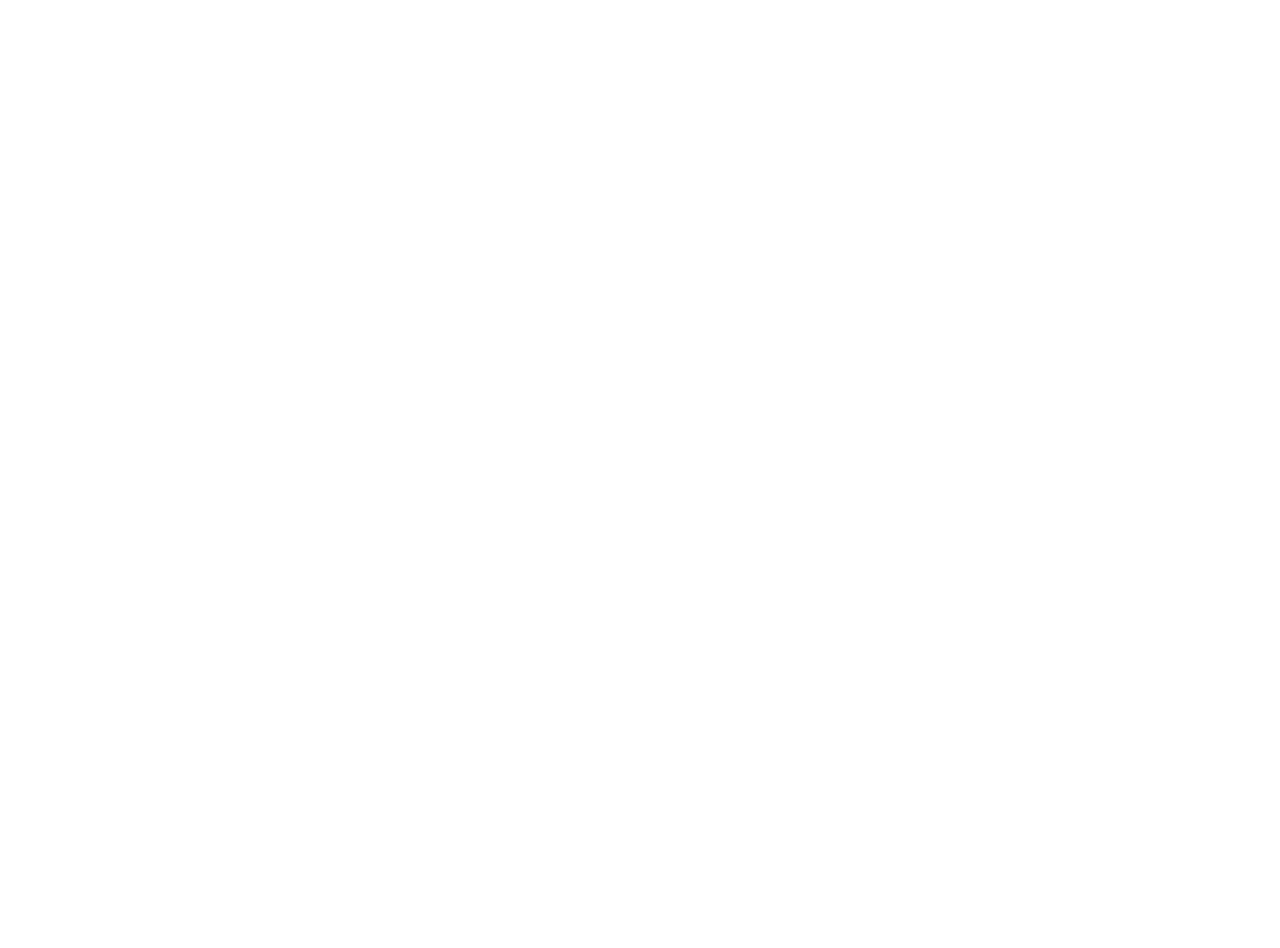
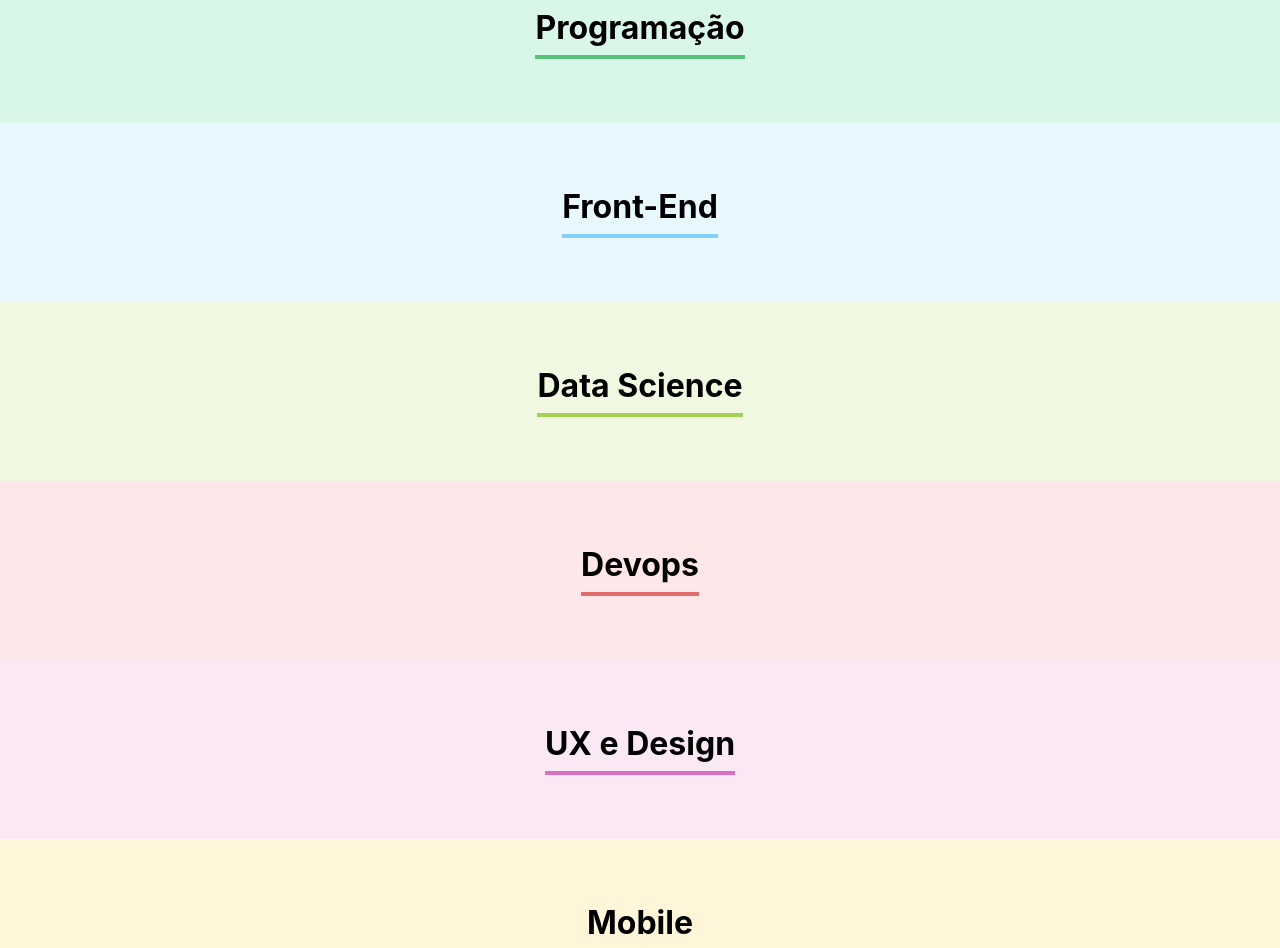
Before and after one commit to kamilajesus/Organo, a React (Create React App) app: page / in a window 1280 px wide. Shown: the part 1500-2448 px from the top of the page. Before the commit the page ends 1444 px from the top, so only its background shows below. Built offline with nearby package versions, Linux system fonts and the light colour scheme; the HTML template or start-up script is replaced by a standard one.

Commit message:
Montando os times

```diff
--- a/src/App.js
+++ b/src/App.js
@@ -1,8 +1,47 @@
 import { useState } from 'react';
 import Banner from './componentes/Banner';
 import Formulario from './componentes/Formulario';
+import Time from './componentes/Time';
 
 function App() {
+
+  const times = [
+    {
+      nome: 'Programação',
+      corPrimaria: '#57C278',
+      corSecundaria: '#D9F7E9'
+    },
+    {
+      nome: 'Front-End',
+      corPrimaria: '#82CFFA',
+      corSecundaria: '#E8F8FF'
+    },
+    {
+      nome: 'Data Science',
+      corPrimaria: '#A6D157',
+      corSecundaria: '#F0F8E2'
+    },
+    {
+      nome: 'Devops',
+      corPrimaria: '#E06B69',
+      corSecundaria: '#FDE7E8'
+    },
+    {
+      nome: 'UX e Design',
+      corPrimaria: '#DB6EBF',
+      corSecundaria: '#FAE9F5'
+    },
+    {
+      nome: 'Mobile',
+      corPrimaria: '#FFBA05',
+      corSecundaria: '#FFF5D9'
+    },
+    {
+      nome: 'Inovação e Gestão',
+      corPrimaria: '#FF8A29',
+      corSecundaria: '#FFEEDF'
+    }
+  ]
 
   const [colaboradores, setColaboradores] = useState([])
 
@@ -13,7 +52,10 @@
   return (
     <div className="App">
       <Banner />
-      <Formulario aoColaboradorCadastrado={colaborador => aoNovoColaboradorAdicionado(colaborador)}/>
+      <Formulario times={times.map(time => time.nome)} aoColaboradorCadastrado={colaborador => aoNovoColaboradorAdicionado(colaborador)}/>
+
+      {times.map(time => <Time key={time.nome} nome={time.nome} corPrimaria={time.corPrimaria} corSecundaria={time.corSecundaria}/> )}
+
     </div>
   );
 }
--- a/src/componentes/Formulario/index.js
+++ b/src/componentes/Formulario/index.js
@@ -5,16 +5,6 @@
 import { useState } from 'react';
 
 const Formulario = (props) => {
-
-const times = [
-      'Programação',
-      'Front-end',
-      'Data Science',
-      'Devops',
-      'UX e Design',
-      'Mobile',
-      'Inovação e Gestão'
-  ]
 
   const [nome, setNome] = useState('')
   const [cargo, setCargo] = useState('')
@@ -61,7 +51,7 @@
 
         <ListaSuspensa
           obrigatorio={true}
-          itens={times}
+          itens={props.times}
           valor={time}
           aoAlterado={valor => setTime(valor)}
         />
--- /dev/null
+++ b/src/componentes/Time/Time.css
@@ -0,0 +1,11 @@
+.time{
+  text-align: center;
+  padding: 32px;
+}
+
+.time h3{
+  font-size: 32px;
+  border-bottom: 4px solid;
+  display: inline-block;
+  padding-bottom: 8px;
+}
--- /dev/null
+++ b/src/componentes/Time/index.js
@@ -0,0 +1,13 @@
+import './Time.css'
+
+const Time = (props) => {
+  const css = { backgroundColor: props.corSecundaria }
+
+  return (
+    <section className="time" style={css}>
+      <h3 style={{borderColor: props.corPrimaria}}>{props.nome}</h3>
+    </section>
+  )
+}
+
+export default Time
```
